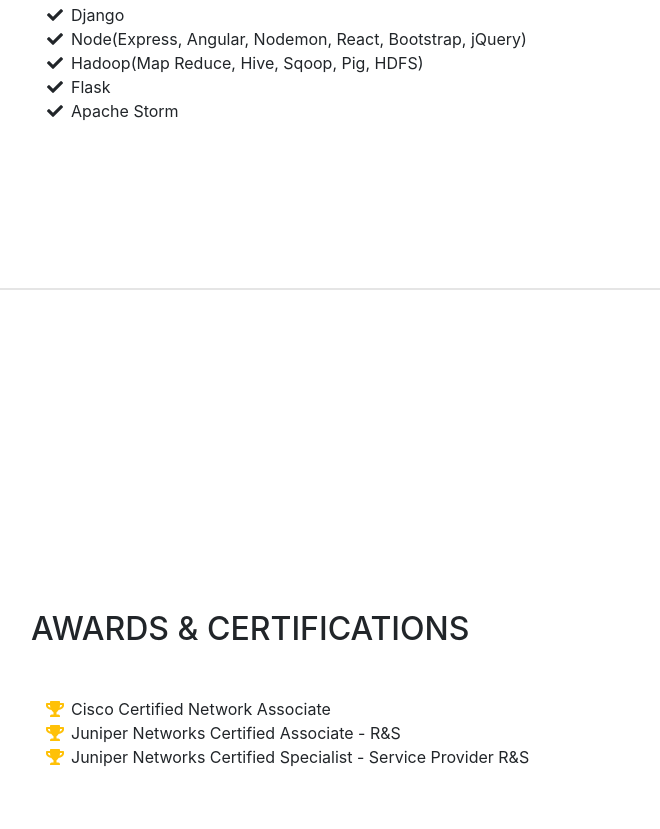
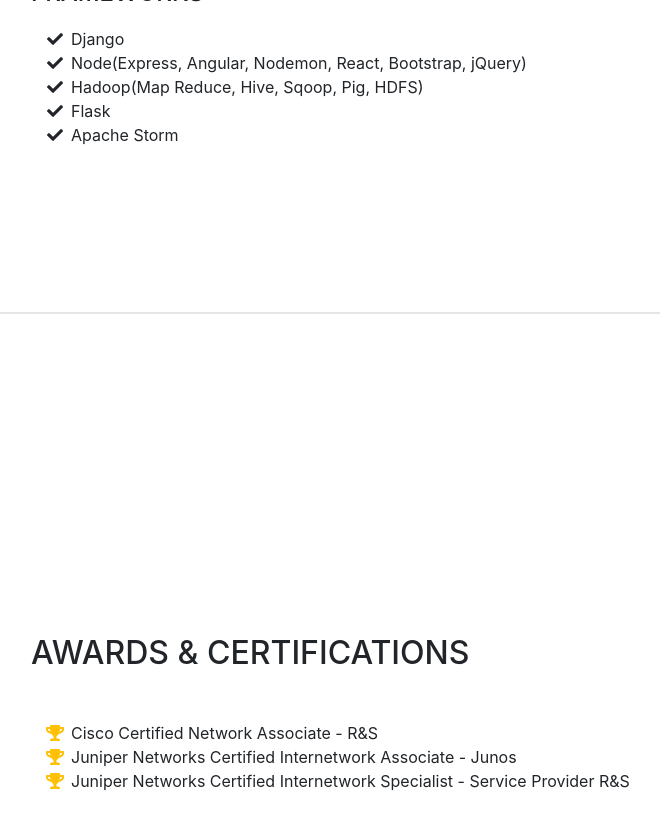
Before and after one commit to psk285/psk285.github.io, a website with bundled scripts: page index.html in a window 1280 px wide. Shown: the part 3781-4610 px from the top of the page, without its empty margins (289-949 px from the left). Built offline with nearby package versions, Linux system fonts and the light colour scheme; files whose address does not match are found by name; a web font is replaced by a local one.

Commit message:
certi and gpa

```diff
--- a/index.html
+++ b/index.html
@@ -23,7 +23,7 @@
     <link rel="stylesheet" href="https://cdn.rawgit.com/konpa/devicon/df6431e323547add1b4cf45992913f15286456d3/devicon.min.css">
   </head>
 
-  <body id="page-top">
+  <body id="page-top" >
 
     <nav class="navbar navbar-expand-lg navbar-dark bg-primary fixed-top" id="sideNav">
       <a class="navbar-brand js-scroll-trigger" href="#page-top">
@@ -35,6 +35,8 @@
       <button class="navbar-toggler" type="button" data-toggle="collapse" data-target="#navbarSupportedContent" aria-controls="navbarSupportedContent" aria-expanded="false" aria-label="Toggle navigation">
         <span class="navbar-toggler-icon"></span>
       </button>
+
+
       <div class="collapse navbar-collapse" id="navbarSupportedContent">
         <ul class="navbar-nav">
           <li class="nav-item">
@@ -57,7 +59,7 @@
     </nav>
 
     <div class="container-fluid p-0">
-
+	   <img class="img-fluid img-profile rounded-circle mx-auto mb-2" src="img/code.png" alt="" id="test">
       <section class="resume-section p-3 p-lg-5 d-flex d-column" id="about">
         <div class="my-auto">
           <h1 class="mb-0">Pratik
@@ -134,7 +136,7 @@
               <h3 class="mb-0">University of Texas at Dallas</h3>
               <div class="subheading mb-3">Masters of Science</div>
               <div>Computer Science - Data Science Track</div>
-              <p>GPA: 4</p>
+              <p>GPA: 3.7/4</p>
             </div>
             <div class="resume-date text-md-right">
               <span class="text-primary">Aug 2018 - Dec 2019</span>
@@ -313,14 +315,14 @@
           <ul class="fa-ul mb-0">
             <li>
               <i class="fa-li fa fa-trophy text-warning"></i>
-              Cisco Certified Network Associate</li>
+              Cisco Certified Network Associate - R&ampS</li>
             <li>
               <i class="fa-li fa fa-trophy text-warning"></i>
-              Juniper Networks Certified Associate - R&ampS</li>
+              Juniper Networks Certified Internetwork Associate - Junos</li>
             <li>
               <li>
               <i class="fa-li fa fa-trophy text-warning"></i>
-              Juniper Networks Certified Specialist - Service Provider R&ampS</li>
+              Juniper Networks Certified Internetwork Specialist - Service Provider R&ampS</li>
             <li>
           </ul>
         </div>
```
